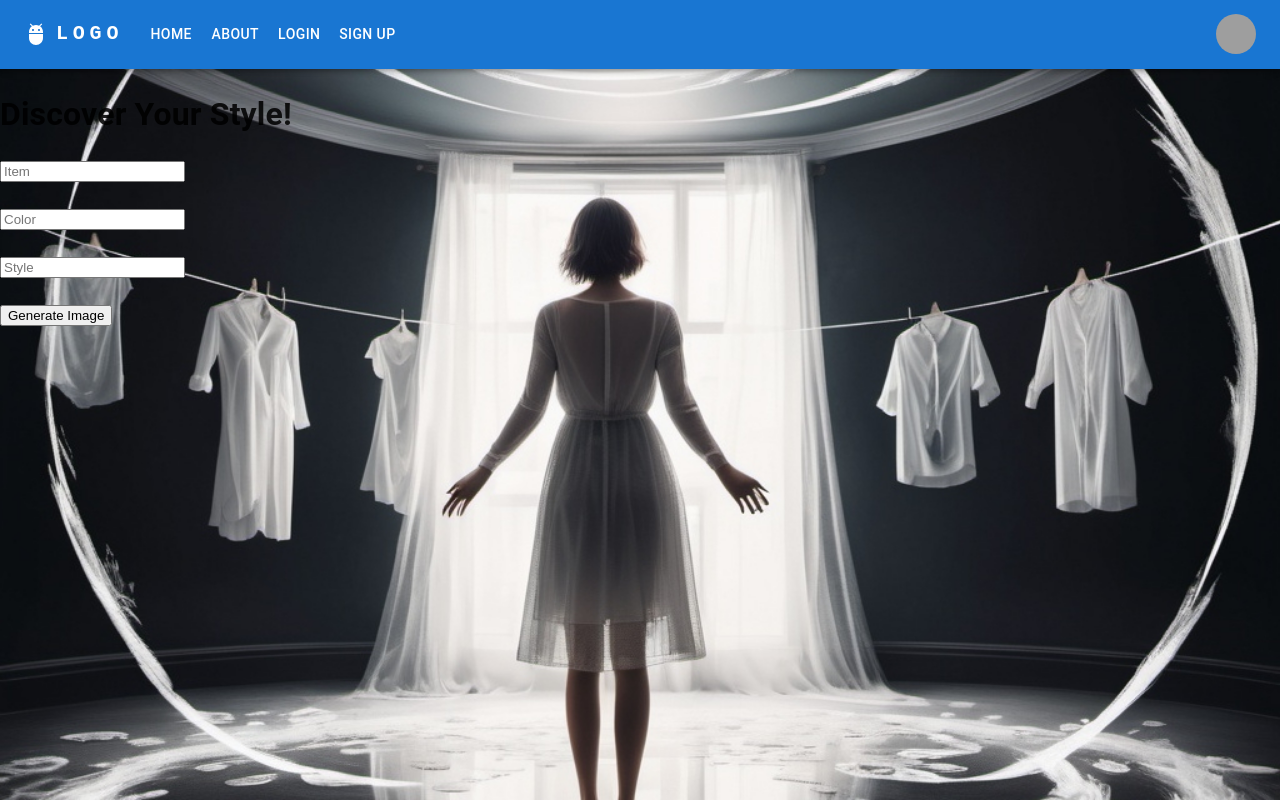
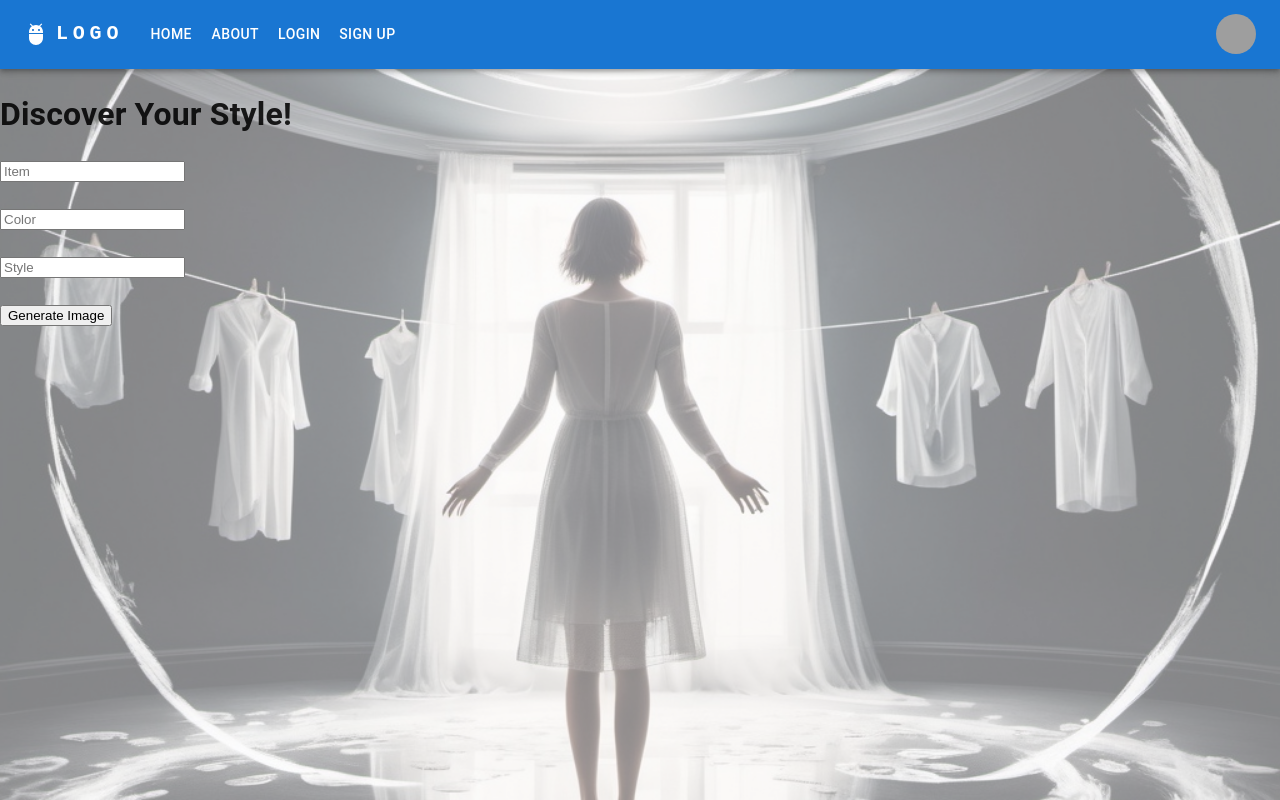
Before and after one commit to heat-chicken/fashion-selector, a React app: page / in a window 1280 px wide. Built offline with nearby package versions, Linux system fonts and the light colour scheme; grey boxes are pictures that could not be loaded.

Commit message:
added opacity to the background image, can ajust

```diff
--- a/client/src/components/App.jsx
+++ b/client/src/components/App.jsx
@@ -1,31 +1,47 @@
-// App.jsx
 import React from "react";
 import { BrowserRouter as Router, Route, Routes } from "react-router-dom";
 import { Box } from "@mui/material";
 import { styled } from "@mui/material/styles";
 
-import Nav from './Nav';
+import Nav from "./Nav";
 import Search from "./Search";
 import Login from "./Login";
-import InputForm from './InputForm';
 
-// Update this import statement
-import backgroundImage from '../assets/images/background1.jpg';
+// Import your background image
+import backgroundImage from "../assets/images/background1.jpg";
 
 // Create a styled component for the background
-const BackgroundBox = styled(Box)({
+const BackgroundBox = styled(Box)(({ theme }) => ({
+  position: "relative",
+  minHeight: "100vh",
+  width: "100%",
+  "&::before": {
+    content: '""',
+    position: "absolute",
+    top: 0,
+    left: 0,
+    right: 0,
+    bottom: 0,
     backgroundImage: `url(${backgroundImage})`,
-  backgroundSize: 'cover',
-  backgroundPosition: 'center',
-  minHeight: '100vh',
-  width: '100%',
+    backgroundSize: "cover",
+    backgroundPosition: "center",
+    opacity: 0.5, // Adjust this value to change transparency (0 is fully transparent, 1 is fully opaque)
+    zIndex: -1,
+  },
+}));
+
+// Create a container for your content
+const ContentContainer = styled(Box)({
+  position: "relative",
+  zIndex: 1,
 });
 
-console.log('App.jsx is running');
+console.log("App.jsx is running");
 
 function App() {
   return (
     <BackgroundBox>
+      <ContentContainer>
         <Router>
           <Nav />
           <Routes>
@@ -33,6 +49,7 @@ function App() {
             <Route path="/login" element={<Login />} />
           </Routes>
         </Router>
+      </ContentContainer>
     </BackgroundBox>
   );
 }
```
Lines whose indentation alone changed are shown as unchanged.
